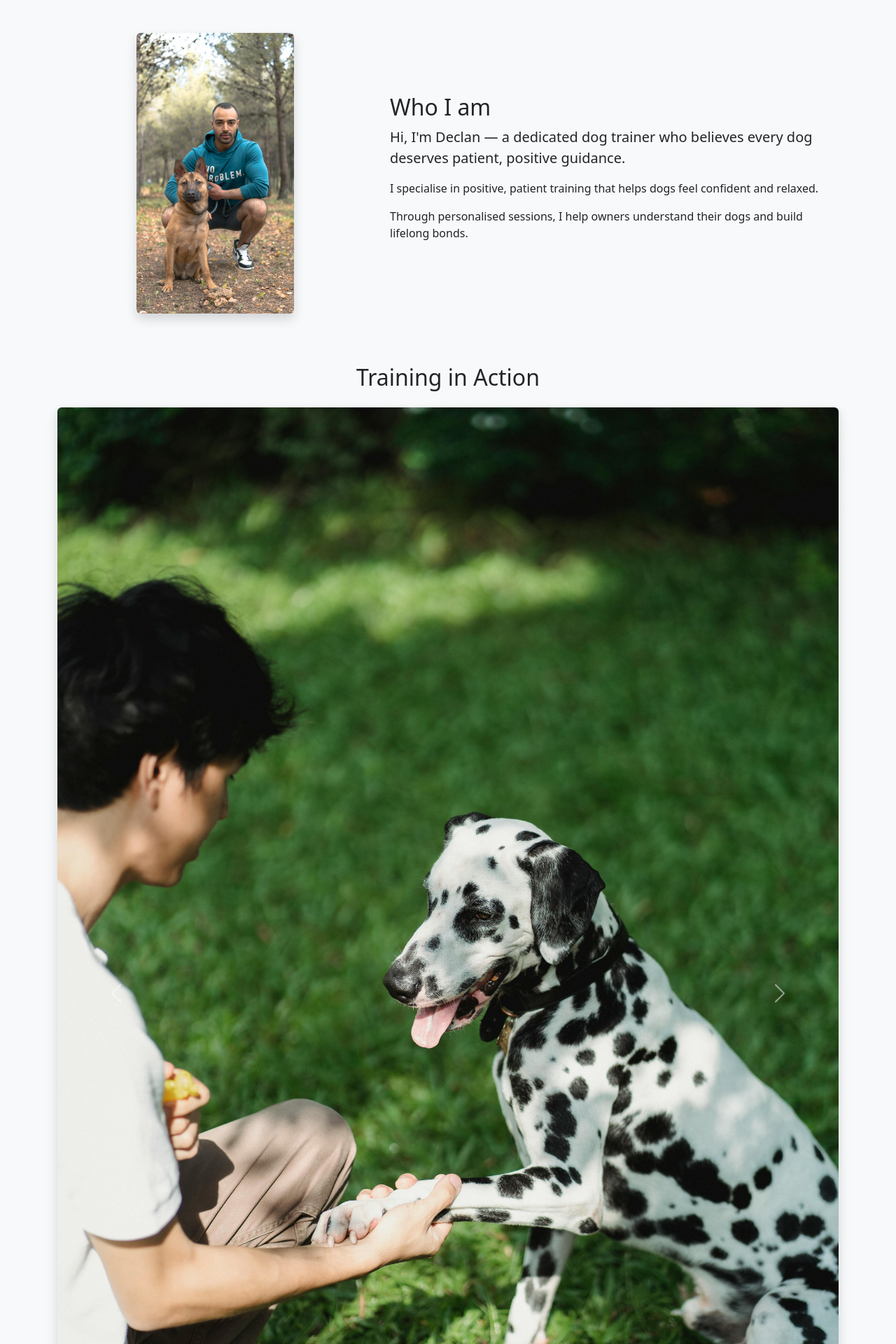
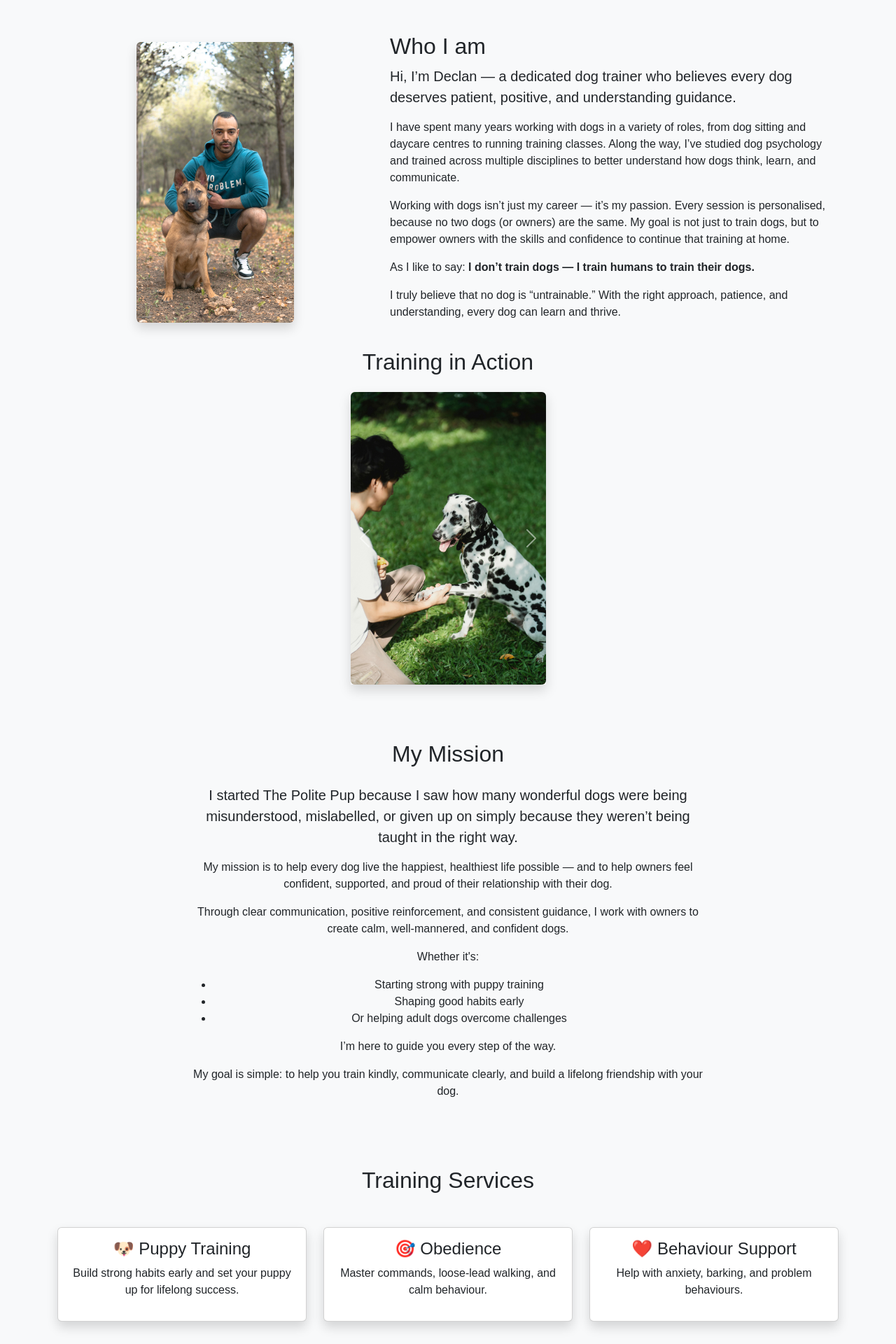
Before and after one commit to Dmolloy/the_polite_pup, a Django app: page / in a window 1280 px wide. Shown: the part 466-2386 px from the top of the page at 70% size. Run offline with Django 5.2, Linux system fonts and the light colour scheme.

Commit message:
update text in about me and mission statement, update font

```diff
--- a/bookings/static/bookings/css/style.css
+++ b/bookings/static/bookings/css/style.css
@@ -1,7 +1,9 @@
+
 /* Main theme */
 
 body {
     background-color: #f8f9fa;
+    font-family: 'Poppins', sans-serif;
 }
 
 /* Hero section */
--- a/bookings/templates/bookings/home.html
+++ b/bookings/templates/bookings/home.html
@@ -45,29 +45,42 @@
 
     <div class="col-md-5 text-center mb-4">
 
-        <img src="{% static 'bookings/images/me.jpg' %}"
-             class="img-fluid rounded shadow w-50"
-             alt="Declan - Dog Trainer">
+            <img src="{% static 'bookings/images/me.jpg' %}"
+                 class="img-fluid rounded shadow w-50"
+                 alt="Declan - Dog Trainer">
 
-    </div>
+        </div>
 
-    <div class="col-md-7 mb-4">
+        <div class="col-md-7 mb-4">
 
         <h2>Who I am</h2>
 
         <p class="fs-5">
-            Hi, I'm Declan — a dedicated dog trainer who believes
-            every dog deserves patient, positive guidance.
+            Hi, I’m Declan — a dedicated dog trainer
+            who believes every dog deserves patient, positive,
+            and understanding guidance.
         </p>
 
         <p>
-            I specialise in positive, patient training that
-            helps dogs feel confident and relaxed.
+            I have spent many years working with dogs in a variety of roles, from dog sitting and daycare centres
+            to running training classes. Along the way,
+            I’ve studied dog psychology and trained across multiple disciplines to
+            better understand how dogs think, learn, and communicate.
         </p>
 
         <p>
-            Through personalised sessions, I help owners
-            understand their dogs and build lifelong bonds.
+            Working with dogs isn’t just my career — it’s my passion. Every session is personalised, because no two dogs
+            (or owners) are the same. My goal is not just to train dogs,
+            but to empower owners with the skills and confidence to continue that training at home.
+        </p>
+
+        <p>
+            As I like to say:
+            <strong>I don’t train dogs — I train humans to train their dogs.</strong>
+        </p>
+
+        <p>I truly believe that no dog is “untrainable.” With the right approach,
+            patience, and understanding, every dog can learn and thrive.
         </p>
 
     </div>
@@ -75,7 +88,9 @@
 </div>
 
 <!-- TRAINING GALLERY -->
-<div class="mt-5">
+<div class="d-flex justify-content-center">
+
+    <div class="col-10 col-sm-8 col-md-5 col-lg-3">
 
     <h2 class="text-center mb-4">
         Training in Action
@@ -107,7 +122,7 @@
 
                 <img src="{% static 'bookings/images/training_session3.jpg' %}"
                      class="d-block w-100 rounded"
-                     alt="Poodle giving paw on command">
+                     alt="Woman practicing eye contact with german shepherd">
 
             </div>
 
@@ -123,7 +138,7 @@
 
                 <img src="{% static 'bookings/images/training_session5.jpg' %}"
                      class="d-block w-100 rounded"
-                     alt="Golden retriever standing">
+                     alt="Malinois practicing heel with owner">
 
             </div>
 
@@ -166,6 +181,8 @@
 
     </div>
 
+    </div>
+
 </div>
 
 <!-- STORY -->
@@ -180,14 +197,33 @@
             </h2>
 
             <p class="fs-5">
-                I started The Polite Pup because I saw how many
-                great dogs were misunderstood.
+                I started The Polite Pup because I saw how many wonderful dogs were being misunderstood,
+                mislabelled, or given up on simply because they weren’t being taught in the right way.
             </p>
 
             <p>
-                My goal is simple: help owners communicate clearly,
-                train kindly, and build lifelong friendships
-                with their dogs.
+                My mission is to help every dog live the happiest, healthiest life possible —
+                and to help owners feel confident, supported, and proud of their relationship with their dog.
+            </p>
+
+            <p>
+                Through clear communication, positive reinforcement, and consistent guidance,
+                I work with owners to create calm, well-mannered, and confident dogs.
+            </p>
+
+            <p>
+                Whether it's:
+                <ul>
+                    <li>Starting strong with puppy training</li>
+                    <li>Shaping good habits early</li>
+                    <li>Or helping adult dogs overcome challenges</li>
+                </ul>
+                I’m here to guide you every step of the way.
+            </p>
+
+            <p>
+                My goal is simple:
+                to help you train kindly, communicate clearly, and build a lifelong friendship with your dog.
             </p>
 
         </div>
```
Also changed, not shown: bookings/static/bookings/images/training_session5.jpg, 1 other file.
